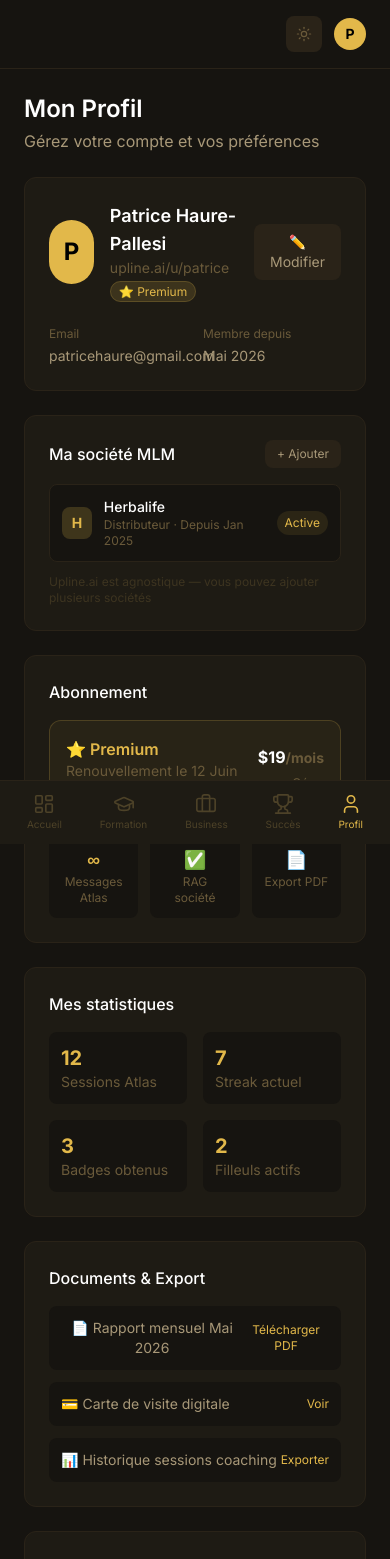
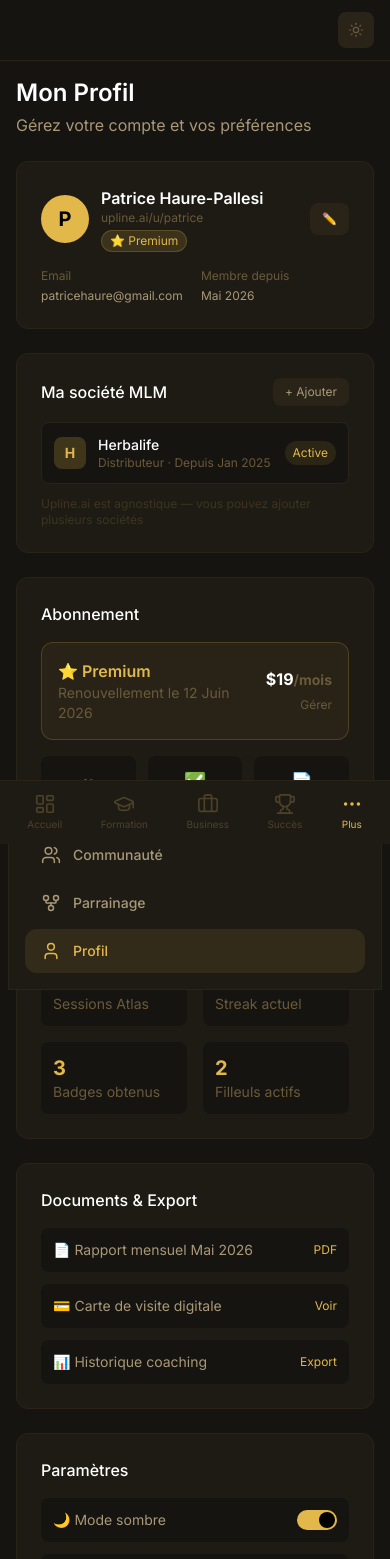
Before and after one commit to Biz4me/upline-dashboard, a Next.js app: page /profil in a window 390 px wide. Shown: the top 1559 px of the page. Built offline with nearby package versions, Linux system fonts and the light colour scheme.

Commit message:
feat: bottom nav drawer Plus + cloche header + responsive profil + business

```diff
--- a/src/app/(dashboard)/business/page.tsx
+++ b/src/app/(dashboard)/business/page.tsx
@@ -70,7 +70,7 @@ export default function Business() {
           <h1 className="text-2xl font-semibold text-white">Mon Business</h1>
           <p className="text-[#A89878] mt-1">Pipeline Herbalife · 5 prospects actifs</p>
         </div>
-        <button className="bg-[#E2B84A] hover:bg-[#ECC85E] text-black font-semibold px-4 py-2 rounded-xl text-sm transition-colors">
+        <button className="bg-[#E2B84A] hover:bg-[#ECC85E] text-black font-semibold px-3 py-2 rounded-xl text-sm transition-colors whitespace-nowrap flex-shrink-0">
           + Prospect
         </button>
       </div>
--- a/src/app/(dashboard)/layout.tsx
+++ b/src/app/(dashboard)/layout.tsx
@@ -2,21 +2,26 @@ import Sidebar from '@/components/layout/Sidebar'
 import BottomNav from '@/components/layout/BottomNav'
 import ThemeToggle from '@/components/layout/ThemeToggle'
 import Link from 'next/link'
+import { Bell } from 'lucide-react'
 
 export default function DashboardLayout({ children }: { children: React.ReactNode }) {
   return (
     <div className="min-h-screen bg-[#161410] text-white">
       <Sidebar />
       <main className="md:ml-56 min-h-screen pb-20 md:pb-0">
-        <div className="flex justify-end items-center gap-3 px-6 py-4 border-b border-[#2A2318]">
+        <div className="flex justify-end items-center gap-3 px-4 md:px-6 py-3 md:py-4 border-b border-[#2A2318]">
           <ThemeToggle />
-          <Link href="/profil">
+          <button className="hidden md:flex w-9 h-9 rounded-lg bg-[#2A2318] hover:bg-[#3d3420] items-center justify-center text-[#6A5A3A] hover:text-white transition-all relative">
+            <Bell size={16} strokeWidth={1.8} />
+            <span className="absolute top-1.5 right-1.5 w-2 h-2 bg-[#E2B84A] rounded-full"></span>
+          </button>
+          <Link href="/profil" className="hidden md:flex">
             <div className="w-8 h-8 rounded-full bg-[#E2B84A] flex items-center justify-center text-black font-bold text-sm cursor-pointer hover:opacity-80 transition-opacity">
               P
             </div>
           </Link>
         </div>
-        <div className="px-6 py-6">
+        <div className="px-4 md:px-6 py-4 md:py-6">
           {children}
         </div>
       </main>
--- a/src/app/(dashboard)/profil/page.tsx
+++ b/src/app/(dashboard)/profil/page.tsx
@@ -10,27 +10,27 @@ export default function Profil() {
 
       {/* Identité */}
       <div className="bg-[#1E1B14] border border-[#2A2318] rounded-xl p-6">
-        <div className="flex items-center gap-4 mb-6">
-          <div className="w-16 h-16 rounded-full bg-[#E2B84A] flex items-center justify-center text-black font-bold text-2xl cursor-pointer hover:opacity-80 transition-opacity">
+        <div className="flex items-center gap-3 mb-4">
+          <div className="w-12 h-12 rounded-full bg-[#E2B84A] flex items-center justify-center text-black font-bold text-xl flex-shrink-0">
             P
           </div>
-          <div>
-            <h2 className="text-white text-lg font-semibold">Patrice Haure-Pallesi</h2>
-            <p className="text-[#6A5A3A] text-sm">upline.ai/u/patrice</p>
-            <span className="text-xs bg-[#E2B84A]/15 text-[#E2B84A] border border-[#E2B84A]/20 px-2 py-0.5 rounded-full">⭐ Premium</span>
+          <div className="flex-1 min-w-0">
+            <h2 className="text-white text-base font-semibold truncate">Patrice Haure-Pallesi</h2>
+            <p className="text-[#6A5A3A] text-xs truncate">upline.ai/u/patrice</p>
+            <span className="text-xs bg-[#E2B84A]/15 text-[#E2B84A] border border-[#E2B84A]/20 px-2 py-0.5 rounded-full inline-block mt-1">⭐ Premium</span>
           </div>
-          <button className="ml-auto text-sm bg-[#2A2318] hover:bg-[#3d3420] text-[#A89878] px-4 py-2 rounded-lg transition-colors">
-            ✏️ Modifier
+          <button className="flex-shrink-0 text-xs bg-[#2A2318] hover:bg-[#3d3420] text-[#A89878] px-3 py-2 rounded-lg transition-colors">
+            ✏️
           </button>
         </div>
-        <div className="grid grid-cols-2 gap-4">
+        <div className="grid grid-cols-2 gap-3">
           <div>
             <div className="text-[#6A5A3A] text-xs mb-1">Email</div>
-            <div className="text-[#A89878] text-sm">patricehaure@gmail.com</div>
+            <div className="text-[#A89878] text-xs truncate">patricehaure@gmail.com</div>
           </div>
           <div>
             <div className="text-[#6A5A3A] text-xs mb-1">Membre depuis</div>
-            <div className="text-[#A89878] text-sm">Mai 2026</div>
+            <div className="text-[#A89878] text-xs">Mai 2026</div>
           </div>
         </div>
       </div>
@@ -110,17 +110,17 @@ export default function Profil() {
       <div className="bg-[#1E1B14] border border-[#2A2318] rounded-xl p-6">
         <h3 className="text-white font-medium mb-4">Documents & Export</h3>
         <div className="space-y-3">
-          <button className="w-full flex items-center justify-between p-3 bg-[#161410] hover:bg-[#2A2318] rounded-lg transition-colors">
-            <span className="text-[#A89878] text-sm">📄 Rapport mensuel Mai 2026</span>
-            <span className="text-[#E2B84A] text-xs">Télécharger PDF</span>
+          <button className="w-full flex items-center justify-between gap-2 p-3 bg-[#161410] hover:bg-[#2A2318] rounded-lg transition-colors">
+            <span className="text-[#A89878] text-sm truncate">📄 Rapport mensuel Mai 2026</span>
+            <span className="text-[#E2B84A] text-xs flex-shrink-0">PDF</span>
           </button>
-          <button className="w-full flex items-center justify-between p-3 bg-[#161410] hover:bg-[#2A2318] rounded-lg transition-colors">
-            <span className="text-[#A89878] text-sm">💳 Carte de visite digitale</span>
-            <span className="text-[#E2B84A] text-xs">Voir</span>
+          <button className="w-full flex items-center justify-between gap-2 p-3 bg-[#161410] hover:bg-[#2A2318] rounded-lg transition-colors">
+            <span className="text-[#A89878] text-sm truncate">💳 Carte de visite digitale</span>
+            <span className="text-[#E2B84A] text-xs flex-shrink-0">Voir</span>
           </button>
-          <button className="w-full flex items-center justify-between p-3 bg-[#161410] hover:bg-[#2A2318] rounded-lg transition-colors">
-            <span className="text-[#A89878] text-sm">📊 Historique sessions coaching</span>
-            <span className="text-[#E2B84A] text-xs">Exporter</span>
+          <button className="w-full flex items-center justify-between gap-2 p-3 bg-[#161410] hover:bg-[#2A2318] rounded-lg transition-colors">
+            <span className="text-[#A89878] text-sm truncate">📊 Historique coaching</span>
+            <span className="text-[#E2B84A] text-xs flex-shrink-0">Export</span>
           </button>
         </div>
       </div>
--- a/src/components/layout/BottomNav.tsx
+++ b/src/components/layout/BottomNav.tsx
@@ -1,38 +1,108 @@
 'use client'
 import Link from 'next/link'
 import { usePathname } from 'next/navigation'
+import { useState } from 'react'
 import {
   LayoutDashboard,
   GraduationCap,
   Briefcase,
   Trophy,
+  MoreHorizontal,
+  Users,
+  GitFork,
   User,
+  X,
 } from 'lucide-react'
 
-const navItems = [
+const mainItems = [
   { href: '/', label: 'Accueil', icon: LayoutDashboard },
   { href: '/formation', label: 'Formation', icon: GraduationCap },
   { href: '/business', label: 'Business', icon: Briefcase },
   { href: '/achievements', label: 'Succès', icon: Trophy },
+]
+
+const moreItems = [
+  { href: '/communaute', label: 'Communauté', icon: Users },
+  { href: '/parrainage', label: 'Parrainage', icon: GitFork },
   { href: '/profil', label: 'Profil', icon: User },
 ]
 
 export default function BottomNav() {
   const pathname = usePathname()
+  const [open, setOpen] = useState(false)
+  const isMoreActive = moreItems.some(i => i.href === pathname)
+
   return (
-    <nav className="md:hidden fixed bottom-0 left-0 right-0 bg-[#1E1B14] border-t border-[#2A2318] px-2 py-2 flex justify-around z-50">
-      {navItems.map((item) => {
+    <>
+      {/* Drawer overlay */}
+      {open && (
+        <div
+          className="md:hidden fixed inset-0 bg-black/60 z-40"
+          onClick={() => setOpen(false)}
+        />
+      )}
+
+      {/* Drawer */}
+      <div className={`md:hidden fixed bottom-16 left-0 right-0 z-50 transition-transform duration-300 ${open ? 'translate-y-0' : 'translate-y-full'}`}>
+        <div className="bg-[#1E1B14] border border-[#2A2318] rounded-t-2xl mx-2 p-4">
+          <div className="flex items-center justify-between mb-4">
+            <span className="text-white font-medium text-sm">Plus</span>
+            <button onClick={() => setOpen(false)}>
+              <X size={18} className="text-[#6A5A3A]" />
+            </button>
+          </div>
+          <div className="space-y-1">
+            {moreItems.map((item) => {
               const active = pathname === item.href
               const Icon = item.icon
               return (
-          <Link key={item.href} href={item.href}
-            className={`flex flex-col items-center gap-0.5 px-3 py-1 rounded-lg transition-all
-              ${active ? 'text-[#E2B84A]' : 'text-[#4d4228]'}`}>
+                <Link
+                  key={item.href}
+                  href={item.href}
+                  onClick={() => setOpen(false)}
+                  className={`flex items-center gap-3 px-4 py-3 rounded-xl transition-all ${
+                    active
+                      ? 'bg-[#E2B84A]/10 text-[#E2B84A]'
+                      : 'text-[#A89878] hover:bg-[#2A2318]'
+                  }`}
+                >
+                  <Icon size={20} strokeWidth={1.8} />
+                  <span className="text-sm font-medium">{item.label}</span>
+                </Link>
+              )
+            })}
+          </div>
+        </div>
+      </div>
+
+      {/* Bottom nav */}
+      <nav className="md:hidden fixed bottom-0 left-0 right-0 bg-[#1E1B14] border-t border-[#2A2318] px-2 py-2 flex justify-around z-50">
+        {mainItems.map((item) => {
+          const active = pathname === item.href
+          const Icon = item.icon
+          return (
+            <Link
+              key={item.href}
+              href={item.href}
+              className={`flex flex-col items-center gap-0.5 px-3 py-1 rounded-lg transition-all ${
+                active ? 'text-[#E2B84A]' : 'text-[#4d4228]'
+              }`}
+            >
               <Icon size={22} strokeWidth={1.8} />
               <span className="text-[10px]">{item.label}</span>
             </Link>
           )
         })}
+        <button
+          onClick={() => setOpen(!open)}
+          className={`flex flex-col items-center gap-0.5 px-3 py-1 rounded-lg transition-all ${
+            isMoreActive || open ? 'text-[#E2B84A]' : 'text-[#4d4228]'
+          }`}
+        >
+          <MoreHorizontal size={22} strokeWidth={1.8} />
+          <span className="text-[10px]">Plus</span>
+        </button>
       </nav>
+    </>
   )
 }
```
Lines whose indentation alone changed are shown as unchanged.
